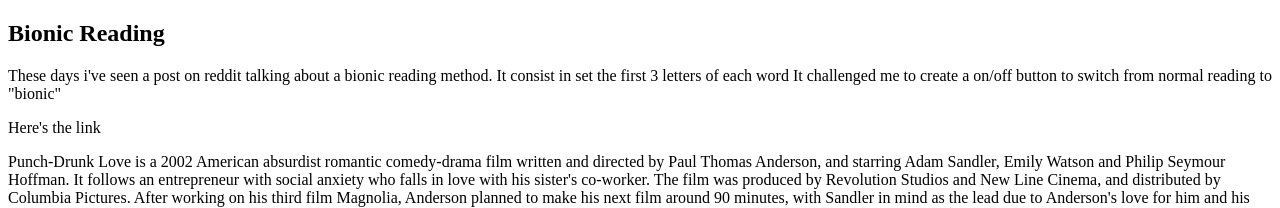
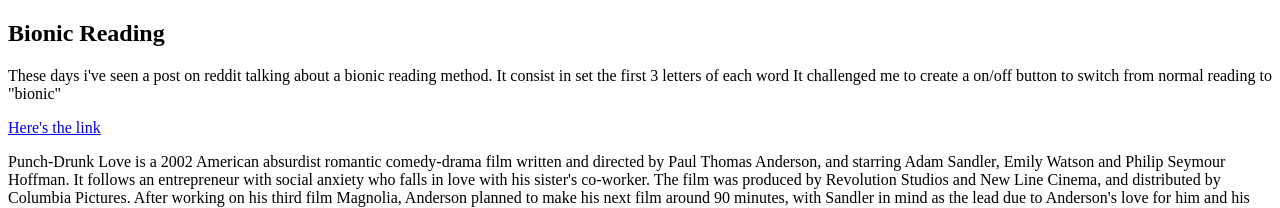
Before and after one commit to jaimesk8/boldest, a plain HTML site: page index.html in a window 1280 px wide. Shown: the top 208 px of the page. Drawn offline with nearby package versions, Linux system fonts and the light colour scheme.

Commit message:
Update index.html

```diff
--- a/index.html
+++ b/index.html
@@ -17,7 +17,7 @@
     <p>These days i've seen a post on reddit talking about a bionic reading method.
     It consist in set the first 3 letters of each word
     It challenged me to create a on/off button to switch from normal reading to "bionic"</p>
-    <p>Here's the link <a type="href"> </a></p>
+    <a href="https://www.reddit.com/r/interestingasfuck/comments/1g17wjm/typing_method_for_faster_reading/">Here's the link</a>
     <p id="text" style="font-weight:normal;">Punch-Drunk Love is a 2002 American absurdist romantic comedy-drama film written and directed by Paul Thomas Anderson, and starring Adam Sandler, Emily Watson and Philip Seymour Hoffman. It follows an entrepreneur with social anxiety who falls in love with his sister's co-worker. The film was produced by Revolution Studios and New Line Cinema, and distributed by Columbia Pictures.
 
         After working on his third film Magnolia, Anderson planned to make his next film around 90 minutes, with Sandler in mind as the lead due to Anderson's love for him and his films. It features the video art of Jeremy Blake in the form of visual interludes.
```
